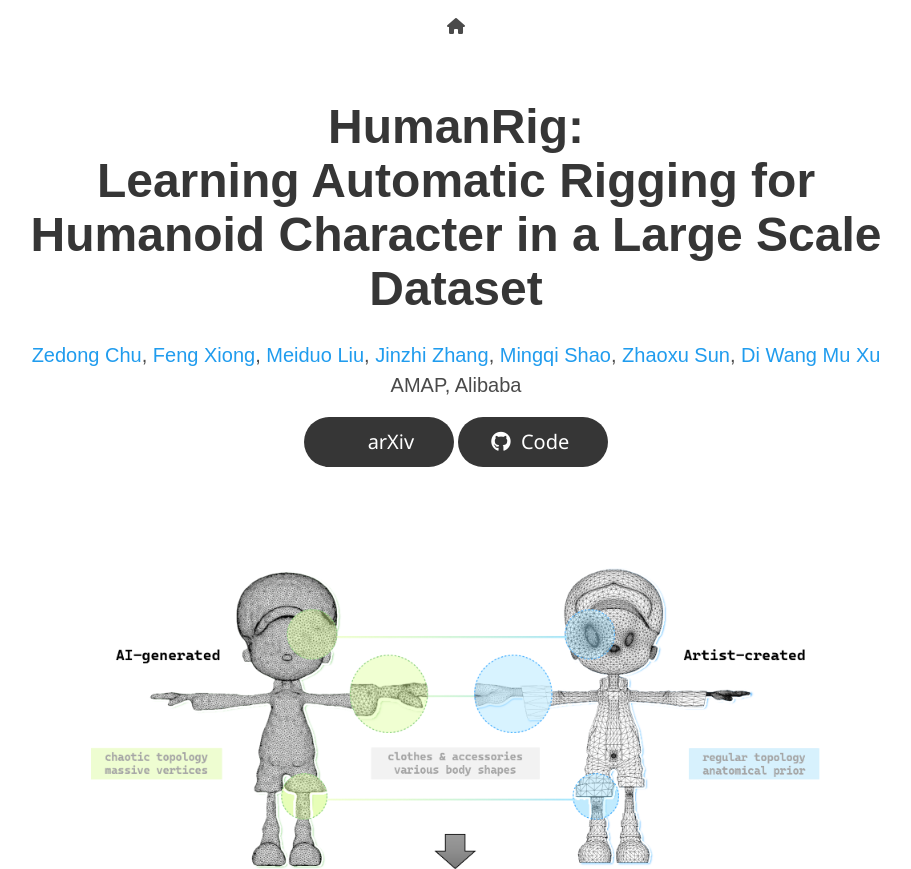
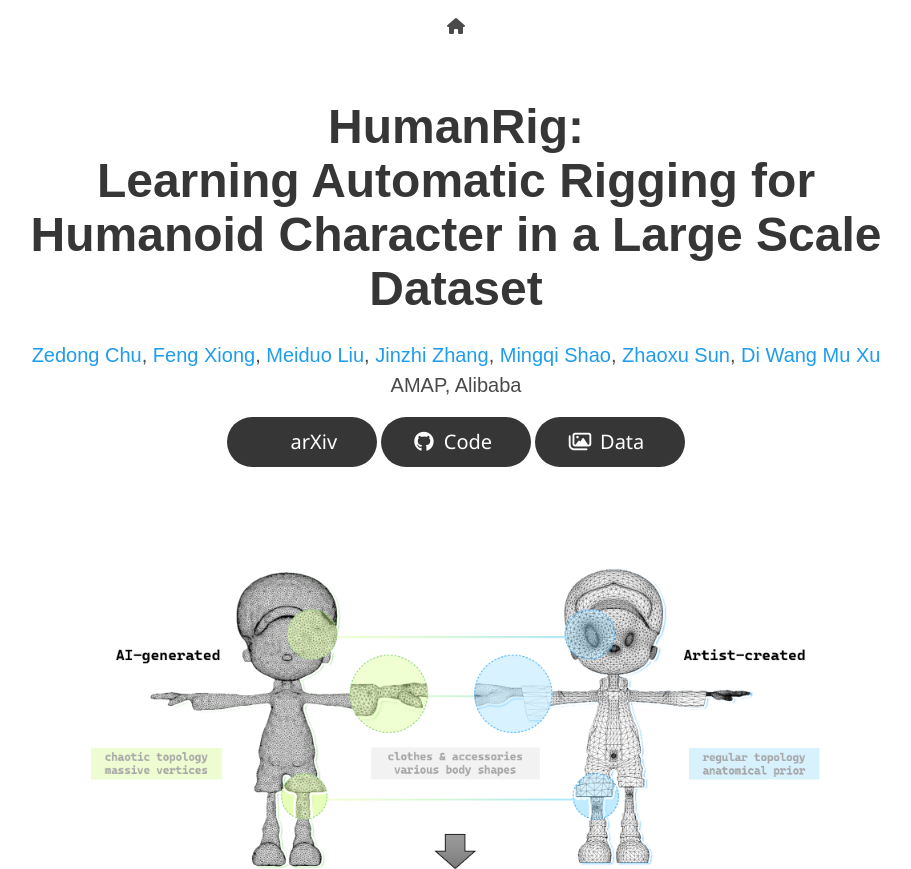
Before and after one commit to c8241998/HumanRig, a plain HTML site: page index.html in a window 1280 px wide. Shown: the top 869 px of the page, without its empty margins (184-1095 px from the left). Drawn offline with nearby package versions, Linux system fonts and the light colour scheme; some icons are missing; a web font is replaced by a local one.

Commit message:
Update index.html

```diff
--- a/index.html
+++ b/index.html
@@ -157,14 +157,17 @@
                   </a>
               </span>
               <!-- Dataset Link. -->
-              <!-- <span class="link-block">
-                <a href="https://github.com/google/nerfies/releases/tag/0.1"
-                   class="external-link button is-normal is-rounded is-dark">
+              <span class="link-block">
+                <a href="https://huggingface.co/datasets/jellyczd/HumanRig"
+                   class="external-link button is-normal is-rounded is-dark"
+                  style="width: 150px; height: 50px; font-size: 20px;"
+                   >
                   <span class="icon">
                       <i class="far fa-images"></i>
                   </span>
                   <span>Data</span>
-                  </a> -->
+                  </a>
+              </span>
             </div>
 
           </div>
```
